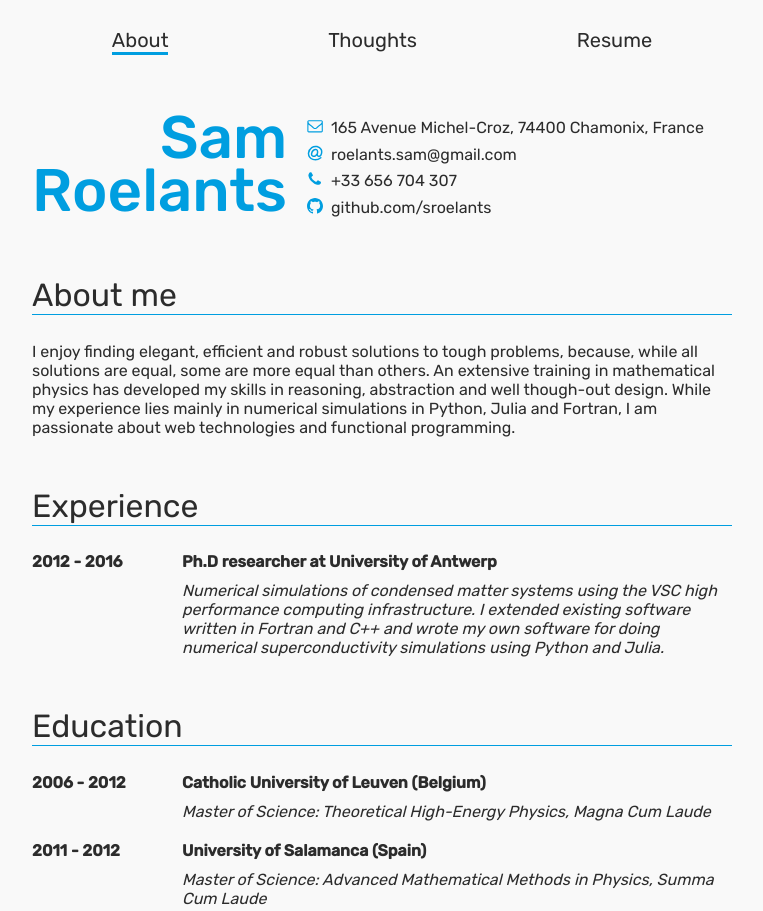
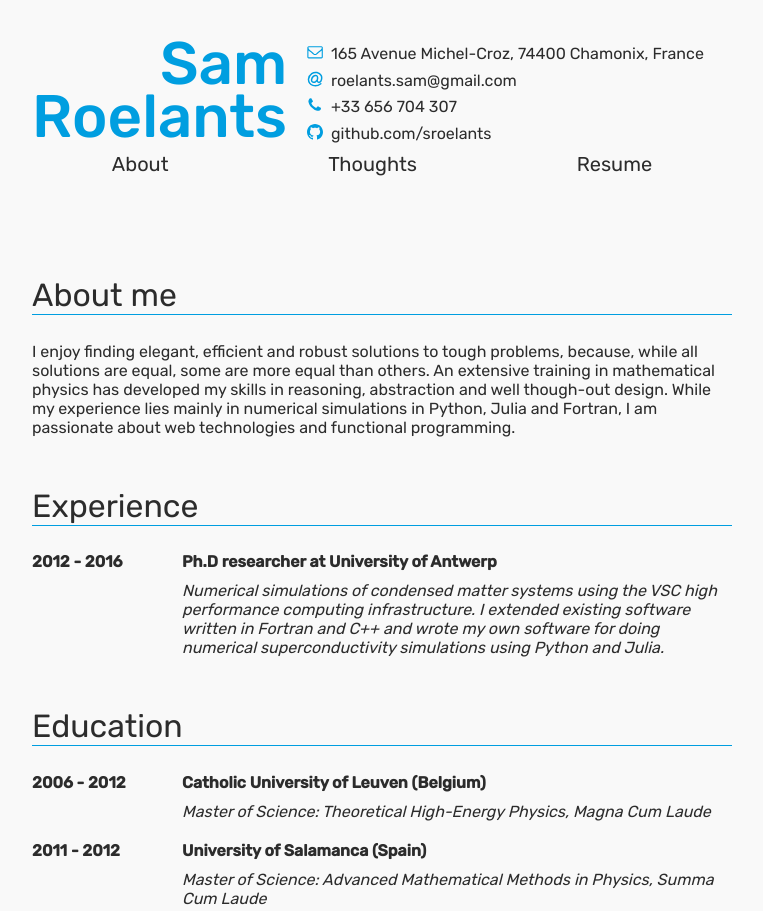
Before and after one commit to sroelants/sroelants, an Eleventy site: page src/index.njk in a window 1280 px wide. Shown: the top 911 px of the page, without its empty margins (258-1021 px from the left). Built offline with nearby package versions, Linux system fonts and the light colour scheme; Eleventy itself is replaced by a stand-in of ours; files that its build step writes are made by us from their sources.

Commit message:
changed navbar position

```diff
--- a/src/_includes/mainlayout.njk
+++ b/src/_includes/mainlayout.njk
@@ -1,6 +1,5 @@
 ---
 title: Sam Roelants
-section: about
 ---
 <!doctype html>
 <html>
@@ -14,21 +13,6 @@ section: about
   </head>
   <body>
     <div class="content">
-      {% block navbar %}
-        <nav>
-          <ul>
-            <li {% if section == "about" %} class="active" {% endif %}>
-              <span><a href="/">About</a></span>
-            </li>
-            <li {% if section == "thoughts" %} class="active" {% endif %}>
-              <span><a href="./thoughts/">Thoughts</a></span>
-            </li>
-            <li {% if section == "resume" %} class="active" {% endif %}>
-              <span><a href="#">Resume</a></span>
-            </li>
-          </ul>
-        </nav>
-      {% endblock %}
       {% block header %}
       <header>
         <div class="name">
@@ -69,6 +53,21 @@ section: about
         </div>
       </header>
       {% endblock %}
+      {% block navbar %}
+      <nav>
+        <ul>
+          <li {% if section == "about" %} class="active" {% endif %}>
+            <span><a href="/">About</a></span>
+          </li>
+          <li {% if section == "thoughts" %} class="active" {% endif %}>
+            <span><a href="/thoughts/">Thoughts</a></span>
+          </li>
+          <li {% if section == "resume" %} class="active" {% endif %}>
+            <span><a href="/resume/">Resume</a></span>
+          </li>
+        </ul>
+      </nav>
+      {% endblock %}
       {{ content | safe }}
     </div>
   </body>
```
